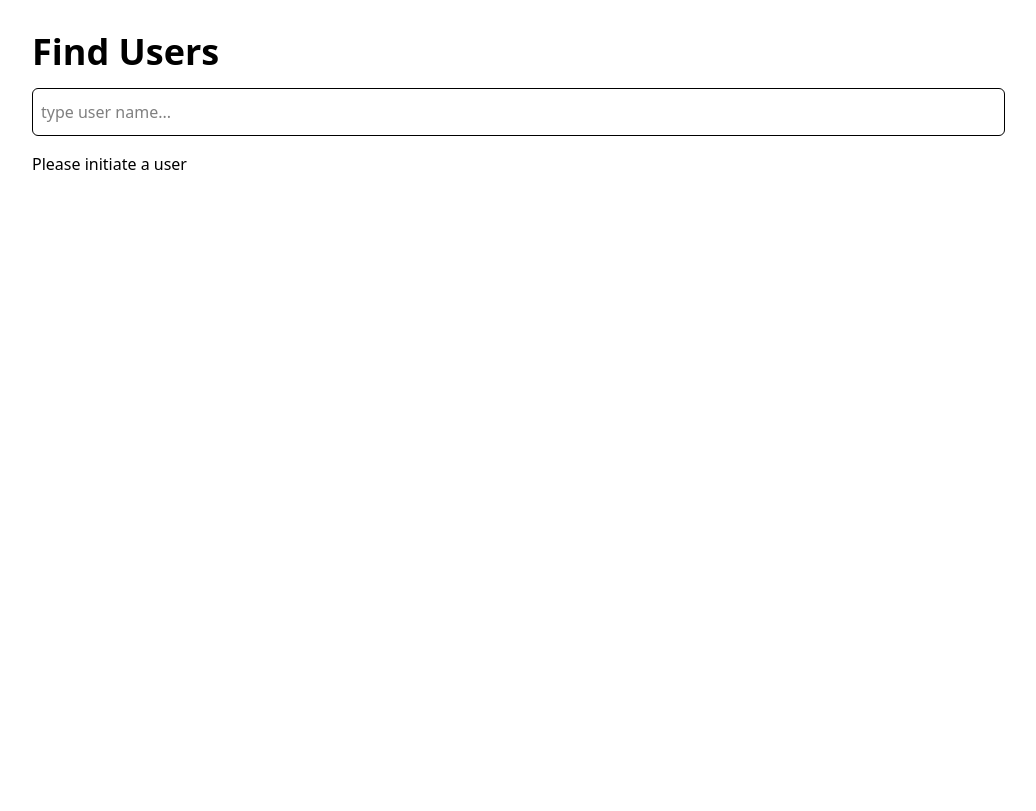
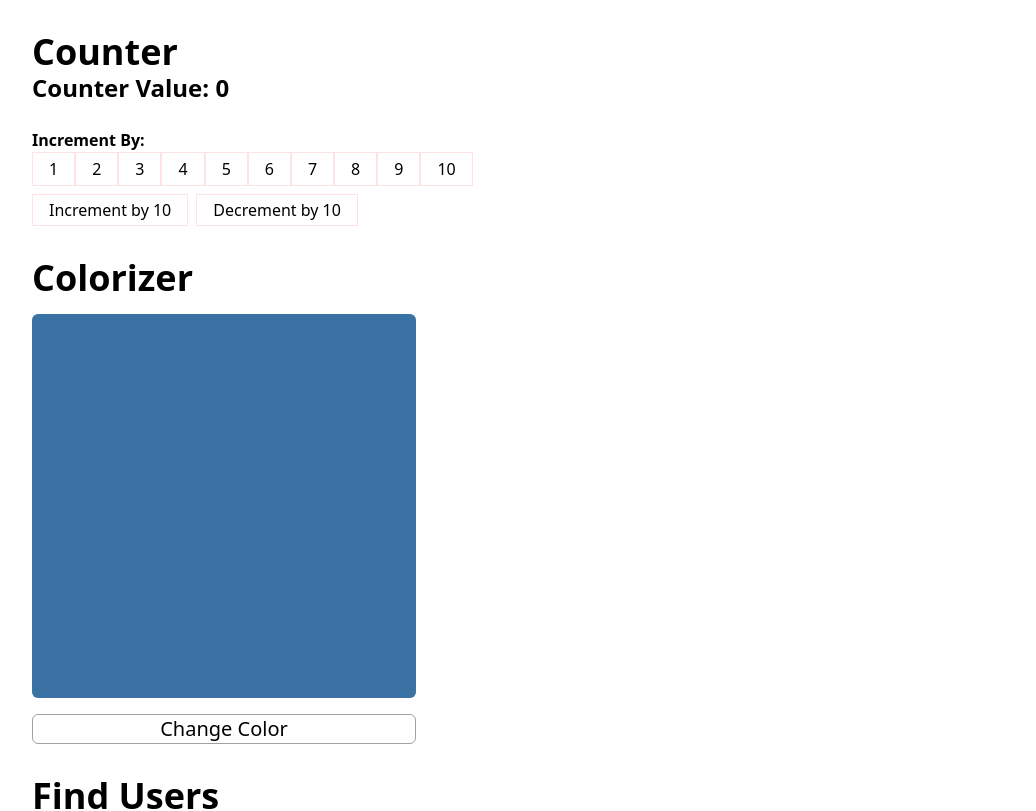
Before and after one commit to amankumar89/React.js, a React (Vite) app: page / in a window 1280 px wide. Shown: the top 811 px of the page, without its empty margins (0-1036 px from the left). Built offline with nearby package versions, Linux system fonts and the light colour scheme.

Commit message:
Update App.tsx

```diff
--- a/src/App.tsx
+++ b/src/App.tsx
@@ -7,10 +7,8 @@ const App = () => {
   return (
     <div className="App px-8">
       {/* use-state */}
-
-      {/* <Counter />
-      <Colorizer /> */}
-
+      <Counter />
+      <Colorizer />
       {/* use-effect */}
       {/* <Greeting max={8} /> */}
       <FindUser />
```
